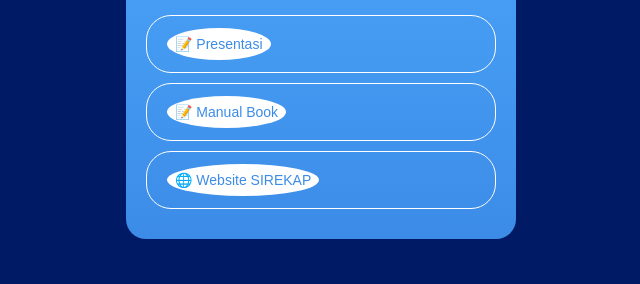
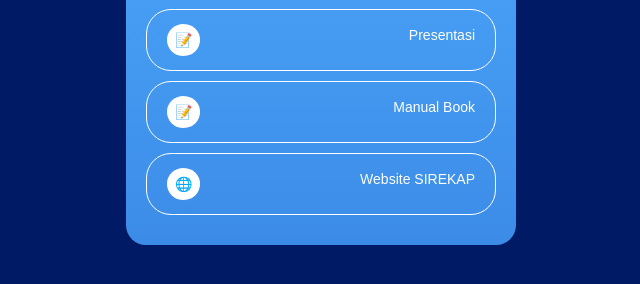
Before and after one commit to YusupMC/Panduan, a plain HTML site: page index.html in a window 1280 px wide. Shown: the part 386-670 px from the top of the page, without its empty margins (319-959 px from the left). Drawn offline with Linux system fonts and the light colour scheme.

Commit message:
Update index.html

```diff
--- a/index.html
+++ b/index.html
@@ -108,13 +108,13 @@
     <p>Sistem Informasi Reformasi Kearsipan Kecamatan Pangkalan <br> Dibuat Oleh: Yusup Mad Cani, S.Kom.</p>
 
     <a href="panduan.html" class="icon-btn">
-      <span class="icon-circle">📝 Presentasi</span>
+      <span class="icon-circle">📝</span><p>Presentasi</p>
     </a>
     <a href="manualbook.html" class="icon-btn">
-      <span class="icon-circle">📝 Manual Book</span>
+      <span class="icon-circle">📝</span><p>Manual Book</p>
     </a>
     <a href="https://sirekap.yusupmadcani.my.id" class="icon-btn">
-      <span class="icon-circle">🌐 Website SIREKAP</span>
+      <span class="icon-circle">🌐</span><p>Website SIREKAP</p>
     </a>
   </div>
 </body>
```
